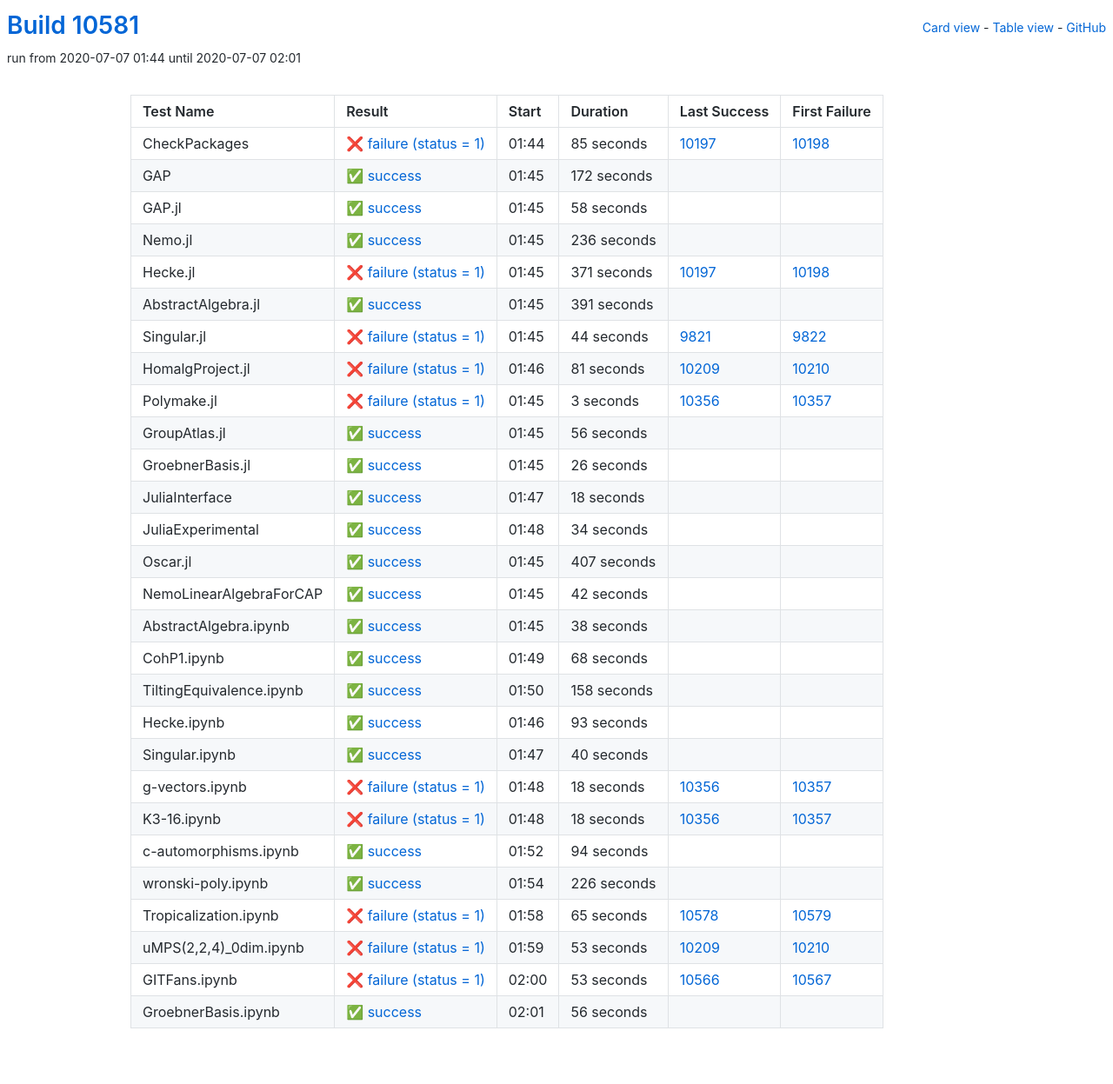
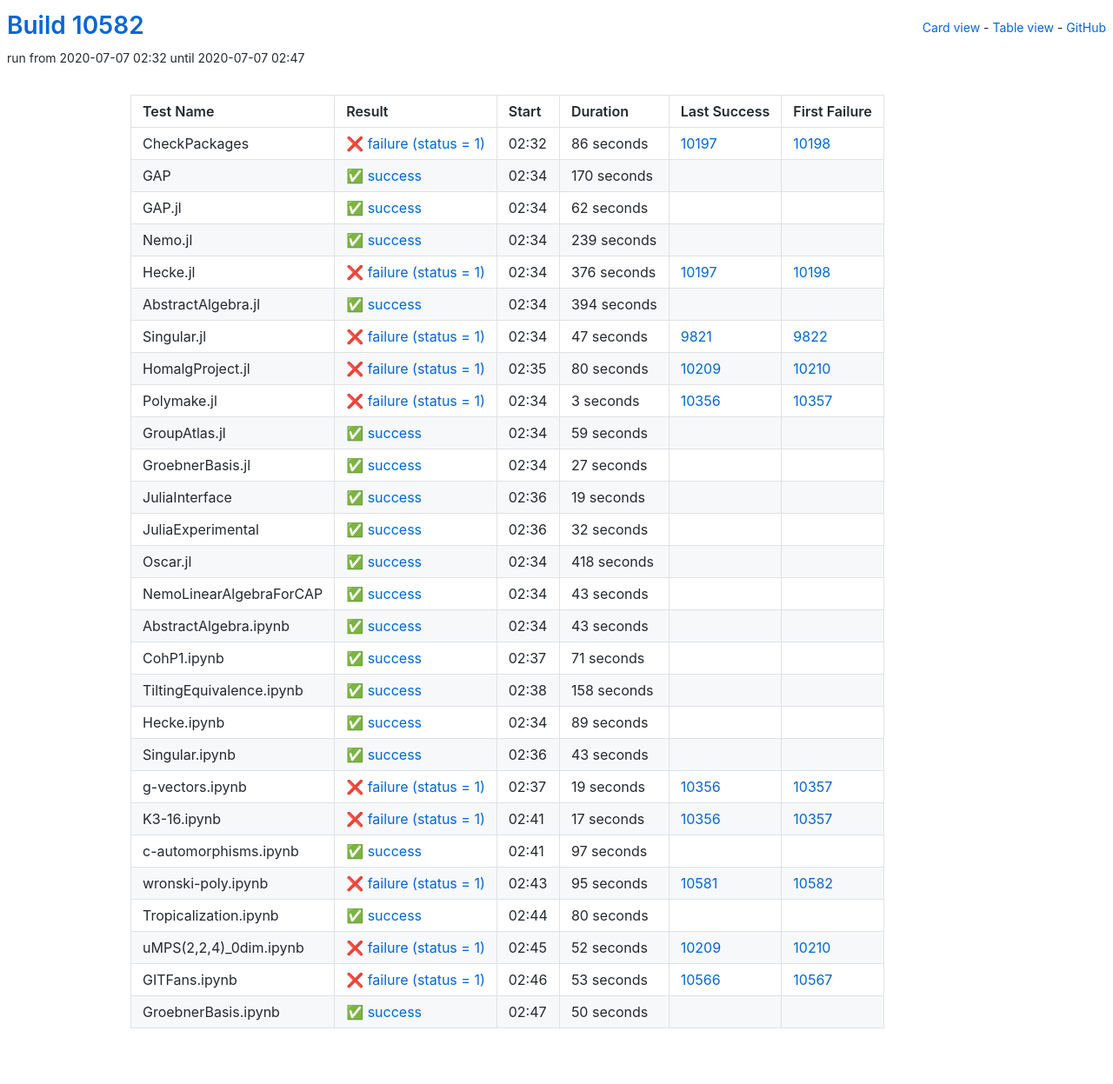
Before and after one commit to oscar-system/oscar-ci-status, a Jekyll site: the page built from table.html, in a window 1280 px wide. Shown: the whole page at 87% size. Built offline with Jekyll 4.4.1, drawn with Linux system fonts in a browser that asks for light colours.

Commit message:
Build #10582

```diff
--- a/_data/ci.yml
+++ b/_data/ci.yml
@@ -1,6 +1,6 @@
 ---
-build: 10581
-build_url: https://oscarci.mathematik.uni-kl.de/job/oscar/10581/
+build: 10582
+build_url: https://oscarci.mathematik.uni-kl.de/job/oscar/10582/
 job: oscar
 organization: oscar-system
 repo: oscar-ci-status
@@ -8,104 +8,104 @@
 tests:
 - name: CheckPackages
   id: checkpackages
-  log: https://oscarci.mathematik.uni-kl.de/job/oscar/10581/artifact/logs/build-10581/CheckPackages.log
-  start: 2020-07-07 01:44
+  log: https://oscarci.mathematik.uni-kl.de/job/oscar/10582/artifact/logs/build-10582/CheckPackages.log
+  start: 2020-07-07 02:32
   success: false
   exitcode: 1
   status: failure
-  duration: 85
+  duration: 86
   last_success: 10197
   last_success_url: https://oscarci.mathematik.uni-kl.de/job/oscar/10197/
   first_failure: 10198
   first_failure_url: https://oscarci.mathematik.uni-kl.de/job/oscar/10198/
 - name: GAP
   id: gap
-  log: https://oscarci.mathematik.uni-kl.de/job/oscar/10581/artifact/logs/build-10581/GAP.log
-  start: 2020-07-07 01:45
+  log: https://oscarci.mathematik.uni-kl.de/job/oscar/10582/artifact/logs/build-10582/GAP.log
+  start: 2020-07-07 02:34
   success: true
   exitcode: 0
   status: success
-  duration: 172
+  duration: 170
   last_success: false
   last_success_url:
   first_failure: false
   first_failure_url:
 - name: GAP.jl
   id: gap-jl
-  log: https://oscarci.mathematik.uni-kl.de/job/oscar/10581/artifact/logs/build-10581/GAP.jl.log
-  start: 2020-07-07 01:45
+  log: https://oscarci.mathematik.uni-kl.de/job/oscar/10582/artifact/logs/build-10582/GAP.jl.log
+  start: 2020-07-07 02:34
   success: true
   exitcode: 0
   status: success
-  duration: 58
+  duration: 62
   last_success: false
   last_success_url:
   first_failure: false
   first_failure_url:
 - name: Nemo.jl
   id: nemo-jl
-  log: https://oscarci.mathematik.uni-kl.de/job/oscar/10581/artifact/logs/build-10581/Nemo.jl.log
-  start: 2020-07-07 01:45
+  log: https://oscarci.mathematik.uni-kl.de/job/oscar/10582/artifact/logs/build-10582/Nemo.jl.log
+  start: 2020-07-07 02:34
   success: true
   exitcode: 0
   status: success
-  duration: 236
+  duration: 239
   last_success: false
   last_success_url:
   first_failure: false
   first_failure_url:
 - name: Hecke.jl
   id: hecke-jl
-  log: https://oscarci.mathematik.uni-kl.de/job/oscar/10581/artifact/logs/build-10581/Hecke.jl.log
-  start: 2020-07-07 01:45
+  log: https://oscarci.mathematik.uni-kl.de/job/oscar/10582/artifact/logs/build-10582/Hecke.jl.log
+  start: 2020-07-07 02:34
   success: false
   exitcode: 1
   status: failure
-  duration: 371
+  duration: 376
   last_success: 10197
   last_success_url: https://oscarci.mathematik.uni-kl.de/job/oscar/10197/
   first_failure: 10198
   first_failure_url: https://oscarci.mathematik.uni-kl.de/job/oscar/10198/
 - name: AbstractAlgebra.jl
   id: abstractalgebra-jl
-  log: https://oscarci.mathematik.uni-kl.de/job/oscar/10581/artifact/logs/build-10581/AbstractAlgebra.jl.log
-  start: 2020-07-07 01:45
+  log: https://oscarci.mathematik.uni-kl.de/job/oscar/10582/artifact/logs/build-10582/AbstractAlgebra.jl.log
+  start: 2020-07-07 02:34
   success: true
   exitcode: 0
   status: success
-  duration: 391
+  duration: 394
   last_success: false
   last_success_url:
   first_failure: false
   first_failure_url:
 - name: Singular.jl
   id: singular-jl
-  log: https://oscarci.mathematik.uni-kl.de/job/oscar/10581/artifact/logs/build-10581/Singular.jl.log
-  start: 2020-07-07 01:45
+  log: https://oscarci.mathematik.uni-kl.de/job/oscar/10582/artifact/logs/build-10582/Singular.jl.log
+  start: 2020-07-07 02:34
   success: false
   exitcode: 1
   status: failure
-  duration: 44
+  duration: 47
   last_success: 9821
   last_success_url: https://oscarci.mathematik.uni-kl.de/job/oscar/9821/
   first_failure: 9822
   first_failure_url: https://oscarci.mathematik.uni-kl.de/job/oscar/9822/
 - name: HomalgProject.jl
   id: homalgproject-jl
-  log: https://oscarci.mathematik.uni-kl.de/job/oscar/10581/artifact/logs/build-10581/HomalgProject.jl.log
-  start: 2020-07-07 01:46
+  log: https://oscarci.mathematik.uni-kl.de/job/oscar/10582/artifact/logs/build-10582/HomalgProject.jl.log
+  start: 2020-07-07 02:35
   success: false
   exitcode: 1
   status: failure
-  duration: 81
+  duration: 80
   last_success: 10209
   last_success_url: https://oscarci.mathematik.uni-kl.de/job/oscar/10209/
   first_failure: 10210
   first_failure_url: https://oscarci.mathematik.uni-kl.de/job/oscar/10210/
 - name: Polymake.jl
   id: polymake-jl
-  log: https://oscarci.mathematik.uni-kl.de/job/oscar/10581/artifact/logs/build-10581/Polymake.jl.log
-  start: 2020-07-07 01:45
+  log: https://oscarci.mathematik.uni-kl.de/job/oscar/10582/artifact/logs/build-10582/Polymake.jl.log
+  start: 2020-07-07 02:34
   success: false
   exitcode: 1
   status: failure
@@ -116,104 +116,104 @@
   first_failure_url: https://oscarci.mathematik.uni-kl.de/job/oscar/10357/
 - name: GroupAtlas.jl
   id: groupatlas-jl
-  log: https://oscarci.mathematik.uni-kl.de/job/oscar/10581/artifact/logs/build-10581/GroupAtlas.jl.log
-  start: 2020-07-07 01:45
+  log: https://oscarci.mathematik.uni-kl.de/job/oscar/10582/artifact/logs/build-10582/GroupAtlas.jl.log
+  start: 2020-07-07 02:34
   success: true
   exitcode: 0
   status: success
-  duration: 56
+  duration: 59
   last_success: false
   last_success_url:
   first_failure: false
   first_failure_url:
 - name: GroebnerBasis.jl
   id: groebnerbasis-jl
-  log: https://oscarci.mathematik.uni-kl.de/job/oscar/10581/artifact/logs/build-10581/GroebnerBasis.jl.log
-  start: 2020-07-07 01:45
+  log: https://oscarci.mathematik.uni-kl.de/job/oscar/10582/artifact/logs/build-10582/GroebnerBasis.jl.log
+  start: 2020-07-07 02:34
   success: true
   exitcode: 0
   status: success
-  duration: 26
+  duration: 27
   last_success: false
   last_success_url:
   first_failure: false
   first_failure_url:
 - name: JuliaInterface
   id: juliainterface
-  log: https://oscarci.mathematik.uni-kl.de/job/oscar/10581/artifact/logs/build-10581/JuliaInterface.log
-  start: 2020-07-07 01:47
+  log: https://oscarci.mathematik.uni-kl.de/job/oscar/10582/artifact/logs/build-10582/JuliaInterface.log
+  start: 2020-07-07 02:36
   success: true
   exitcode: 0
   status: success
-  duration: 18
+  duration: 19
   last_success: false
   last_success_url:
   first_failure: false
   first_failure_url:
 - name: JuliaExperimental
   id: juliaexperimental
-  log: https://oscarci.mathematik.uni-kl.de/job/oscar/10581/artifact/logs/build-10581/JuliaExperimental.log
-  start: 2020-07-07 01:48
+  log: https://oscarci.mathematik.uni-kl.de/job/oscar/10582/artifact/logs/build-10582/JuliaExperimental.log
+  start: 2020-07-07 02:36
   success: true
   exitcode: 0
   status: success
-  duration: 34
+  duration: 32
   last_success: false
   last_success_url:
   first_failure: false
   first_failure_url:
 - name: Oscar.jl
   id: oscar-jl
-  log: https://oscarci.mathematik.uni-kl.de/job/oscar/10581/artifact/logs/build-10581/Oscar.jl.log
-  start: 2020-07-07 01:45
+  log: https://oscarci.mathematik.uni-kl.de/job/oscar/10582/artifact/logs/build-10582/Oscar.jl.log
+  start: 2020-07-07 02:34
   success: true
   exitcode: 0
   status: success
-  duration: 407
+  duration: 418
   last_success: false
   last_success_url:
   first_failure: false
   first_failure_url:
 - name: NemoLinearAlgebraForCAP
   id: nemolinearalgebraforcap
-  log: https://oscarci.mathematik.uni-kl.de/job/oscar/10581/artifact/logs/build-10581/NemoLinearAlgebraForCAP.log
-  start: 2020-07-07 01:45
+  log: https://oscarci.mathematik.uni-kl.de/job/oscar/10582/artifact/logs/build-10582/NemoLinearAlgebraForCAP.log
+  start: 2020-07-07 02:34
   success: true
   exitcode: 0
   status: success
-  duration: 42
+  duration: 43
   last_success: false
   last_success_url:
   first_failure: false
   first_failure_url:
 - name: AbstractAlgebra.ipynb
   id: abstractalgebra-ipynb
-  log: https://oscarci.mathematik.uni-kl.de/job/oscar/10581/artifact/logs/build-10581/AbstractAlgebra.ipynb.log
-  start: 2020-07-07 01:45
+  log: https://oscarci.mathematik.uni-kl.de/job/oscar/10582/artifact/logs/build-10582/AbstractAlgebra.ipynb.log
+  start: 2020-07-07 02:34
   success: true
   exitcode: 0
   status: success
-  duration: 38
+  duration: 43
   last_success: false
   last_success_url:
   first_failure: false
   first_failure_url:
 - name: CohP1.ipynb
   id: cohp1-ipynb
-  log: https://oscarci.mathematik.uni-kl.de/job/oscar/10581/artifact/logs/build-10581/CohP1.ipynb.log
-  start: 2020-07-07 01:49
+  log: https://oscarci.mathematik.uni-kl.de/job/oscar/10582/artifact/logs/build-10582/CohP1.ipynb.log
+  start: 2020-07-07 02:37
   success: true
   exitcode: 0
   status: success
-  duration: 68
+  duration: 71
   last_success: false
   last_success_url:
   first_failure: false
   first_failure_url:
 - name: TiltingEquivalence.ipynb
   id: tiltingequivalence-ipynb
-  log: https://oscarci.mathematik.uni-kl.de/job/oscar/10581/artifact/logs/build-10581/TiltingEquivalence.ipynb.log
-  start: 2020-07-07 01:50
+  log: https://oscarci.mathematik.uni-kl.de/job/oscar/10582/artifact/logs/build-10582/TiltingEquivalence.ipynb.log
+  start: 2020-07-07 02:38
   success: true
   exitcode: 0
   status: success
@@ -224,104 +224,104 @@
   first_failure_url:
 - name: Hecke.ipynb
   id: hecke-ipynb
-  log: https://oscarci.mathematik.uni-kl.de/job/oscar/10581/artifact/logs/build-10581/Hecke.ipynb.log
-  start: 2020-07-07 01:46
+  log: https://oscarci.mathematik.uni-kl.de/job/oscar/10582/artifact/logs/build-10582/Hecke.ipynb.log
+  start: 2020-07-07 02:34
   success: true
   exitcode: 0
   status: success
-  duration: 93
+  duration: 89
   last_success: false
   last_success_url:
   first_failure: false
   first_failure_url:
 - name: Singular.ipynb
   id: singular-ipynb
-  log: https://oscarci.mathematik.uni-kl.de/job/oscar/10581/artifact/logs/build-10581/Singular.ipynb.log
-  start: 2020-07-07 01:47
+  log: https://oscarci.mathematik.uni-kl.de/job/oscar/10582/artifact/logs/build-10582/Singular.ipynb.log
+  start: 2020-07-07 02:36
   success: true
   exitcode: 0
   status: success
-  duration: 40
+  duration: 43
   last_success: false
   last_success_url:
   first_failure: false
   first_failure_url:
 - name: g-vectors.ipynb
   id: g-vectors-ipynb
-  log: https://oscarci.mathematik.uni-kl.de/job/oscar/10581/artifact/logs/build-10581/g-vectors.ipynb.log
-  start: 2020-07-07 01:48
+  log: https://oscarci.mathematik.uni-kl.de/job/oscar/10582/artifact/logs/build-10582/g-vectors.ipynb.log
+  start: 2020-07-07 02:37
   success: false
   exitcode: 1
   status: failure
-  duration: 18
+  duration: 19
   last_success: 10356
   last_success_url: https://oscarci.mathematik.uni-kl.de/job/oscar/10356/
   first_failure: 10357
   first_failure_url: https://oscarci.mathematik.uni-kl.de/job/oscar/10357/
 - name: K3-16.ipynb
   id: k3-16-ipynb
-  log: https://oscarci.mathematik.uni-kl.de/job/oscar/10581/artifact/logs/build-10581/K3-16.ipynb.log
-  start: 2020-07-07 01:48
+  log: https://oscarci.mathematik.uni-kl.de/job/oscar/10582/artifact/logs/build-10582/K3-16.ipynb.log
+  start: 2020-07-07 02:41
   success: false
   exitcode: 1
   status: failure
-  duration: 18
+  duration: 17
   last_success: 10356
   last_success_url: https://oscarci.mathematik.uni-kl.de/job/oscar/10356/
   first_failure: 10357
   first_failure_url: https://oscarci.mathematik.uni-kl.de/job/oscar/10357/
 - name: c-automorphisms.ipynb
   id: c-automorphisms-ipynb
-  log: https://oscarci.mathematik.uni-kl.de/job/oscar/10581/artifact/logs/build-10581/c-automorphisms.ipynb.log
-  start: 2020-07-07 01:52
+  log: https://oscarci.mathematik.uni-kl.de/job/oscar/10582/artifact/logs/build-10582/c-automorphisms.ipynb.log
+  start: 2020-07-07 02:41
   success: true
   exitcode: 0
   status: success
-  duration: 94
+  duration: 97
   last_success: false
   last_success_url:
   first_failure: false
   first_failure_url:
 - name: wronski-poly.ipynb
   id: wronski-poly-ipynb
-  log: https://oscarci.mathematik.uni-kl.de/job/oscar/10581/artifact/logs/build-10581/wronski-poly.ipynb.log
-  start: 2020-07-07 01:54
+  log: https://oscarci.mathematik.uni-kl.de/job/oscar/10582/artifact/logs/build-10582/wronski-poly.ipynb.log
+  start: 2020-07-07 02:43
+  success: false
+  exitcode: 1
+  status: failure
+  duration: 95
+  last_success: 10581
+  last_success_url: https://oscarci.mathematik.uni-kl.de/job/oscar/10581/
+  first_failure: 10582
+  first_failure_url: https://oscarci.mathematik.uni-kl.de/job/oscar/10582/
+- name: Tropicalization.ipynb
+  id: tropicalization-ipynb
+  log: https://oscarci.mathematik.uni-kl.de/job/oscar/10582/artifact/logs/build-10582/Tropicalization.ipynb.log
+  start: 2020-07-07 02:44
   success: true
   exitcode: 0
   status: success
-  duration: 226
+  duration: 80
   last_success: false
   last_success_url:
   first_failure: false
   first_failure_url:
-- name: Tropicalization.ipynb
-  id: tropicalization-ipynb
-  log: https://oscarci.mathematik.uni-kl.de/job/oscar/10581/artifact/logs/build-10581/Tropicalization.ipynb.log
-  start: 2020-07-07 01:58
+- name: uMPS(2,2,4)_0dim.ipynb
+  id: umps-2-2-4-0dim-ipynb
+  log: https://oscarci.mathematik.uni-kl.de/job/oscar/10582/artifact/logs/build-10582/uMPS-2-2-4-_0dim.ipynb.log
+  start: 2020-07-07 02:45
   success: false
   exitcode: 1
   status: failure
-  duration: 65
-  last_success: 10578
-  last_success_url: https://oscarci.mathematik.uni-kl.de/job/oscar/10578/
-  first_failure: 10579
-  first_failure_url: https://oscarci.mathematik.uni-kl.de/job/oscar/10579/
-- name: uMPS(2,2,4)_0dim.ipynb
-  id: umps-2-2-4-0dim-ipynb
-  log: https://oscarci.mathematik.uni-kl.de/job/oscar/10581/artifact/logs/build-10581/uMPS-2-2-4-_0dim.ipynb.log
-  start: 2020-07-07 01:59
-  success: false
-  exitcode: 1
-  status: failure
-  duration: 53
+  duration: 52
   last_success: 10209
   last_success_url: https://oscarci.mathematik.uni-kl.de/job/oscar/10209/
   first_failure: 10210
   first_failure_url: https://oscarci.mathematik.uni-kl.de/job/oscar/10210/
 - name: GITFans.ipynb
   id: gitfans-ipynb
-  log: https://oscarci.mathematik.uni-kl.de/job/oscar/10581/artifact/logs/build-10581/GITFans.ipynb.log
-  start: 2020-07-07 02:00
+  log: https://oscarci.mathematik.uni-kl.de/job/oscar/10582/artifact/logs/build-10582/GITFans.ipynb.log
+  start: 2020-07-07 02:46
   success: false
   exitcode: 1
   status: failure
@@ -332,12 +332,12 @@
   first_failure_url: https://oscarci.mathematik.uni-kl.de/job/oscar/10567/
 - name: GroebnerBasis.ipynb
   id: groebnerbasis-ipynb
-  log: https://oscarci.mathematik.uni-kl.de/job/oscar/10581/artifact/logs/build-10581/GroebnerBasis.ipynb.log
-  start: 2020-07-07 02:01
+  log: https://oscarci.mathematik.uni-kl.de/job/oscar/10582/artifact/logs/build-10582/GroebnerBasis.ipynb.log
+  start: 2020-07-07 02:47
   success: true
   exitcode: 0
   status: success
-  duration: 56
+  duration: 50
   last_success: false
   last_success_url:
   first_failure: false
```
Also changed, not shown: README.md.
